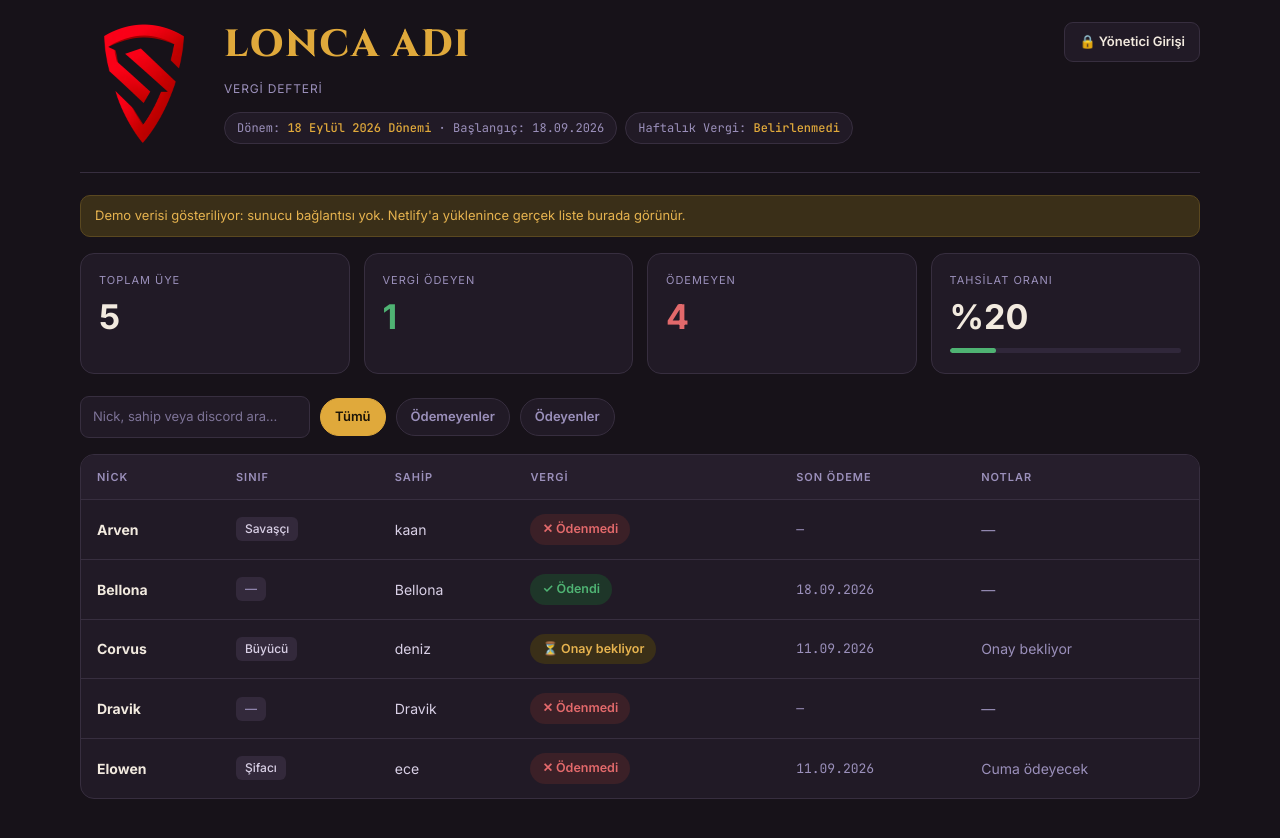
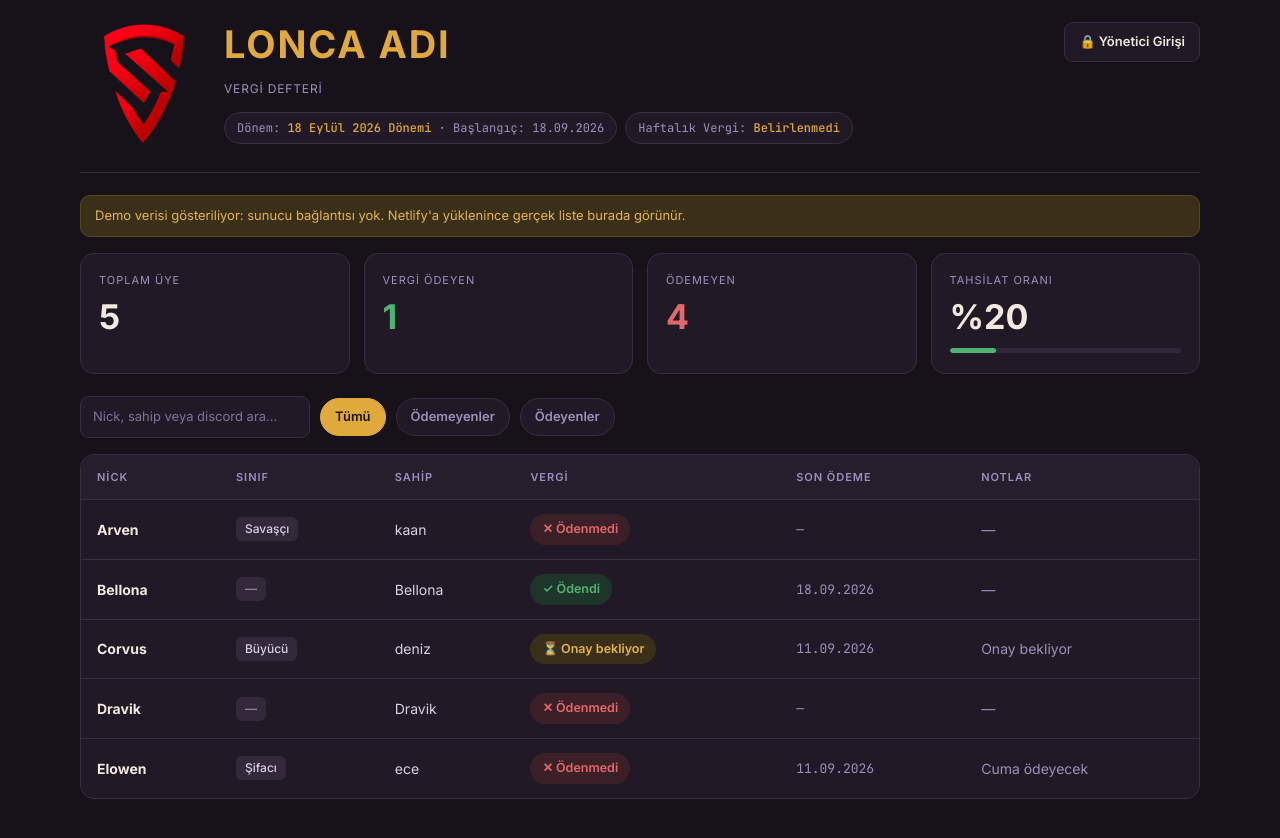
Before and after one commit to rubinumfenix/lonca-vergi, a website: page public/index.html in a window 1280 px wide. Drawn offline with Linux system fonts and the light colour scheme; no server answers.

Commit message:
Update index.html

```diff
--- a/public/index.html
+++ b/public/index.html
@@ -40,7 +40,7 @@ button,input{font:inherit;color:inherit}
 .logo{width:128px;height:128px;padding:-10px;flex:none,}
 .brand-text{min-width:0}
 h1{
-  margin:2px 0 0;font:800 38px/1.1 "Cinzel",Georgia,serif;letter-spacing:.05em;
+  margin:2px 0 0;font:800 38px/1.1 "Cinzel",Georgia,serif;letter-spacing:.05em;margin:2px 0 0;font:800 38px/1.1 "Inter",system-ui,-apple-system,"Segoe UI",Roboto,sans-serif;letter-spacing:.05em;
   color:var(--gold);text-transform:uppercase;overflow-wrap:anywhere;
 }
 .sub{margin-top:14px;font-size:12px;letter-spacing:.07em;color:var(--muted);text-transform:uppercase}
```
